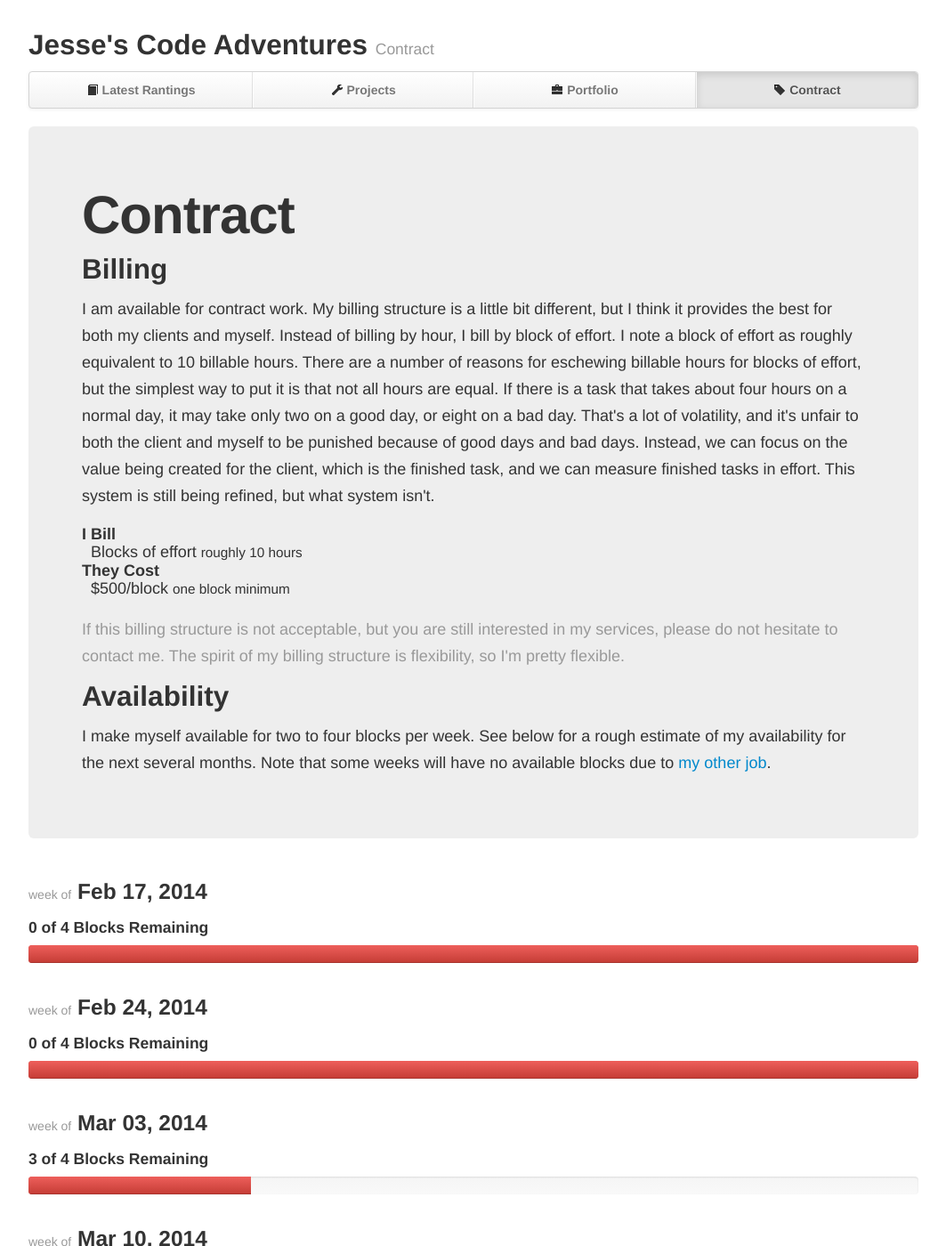
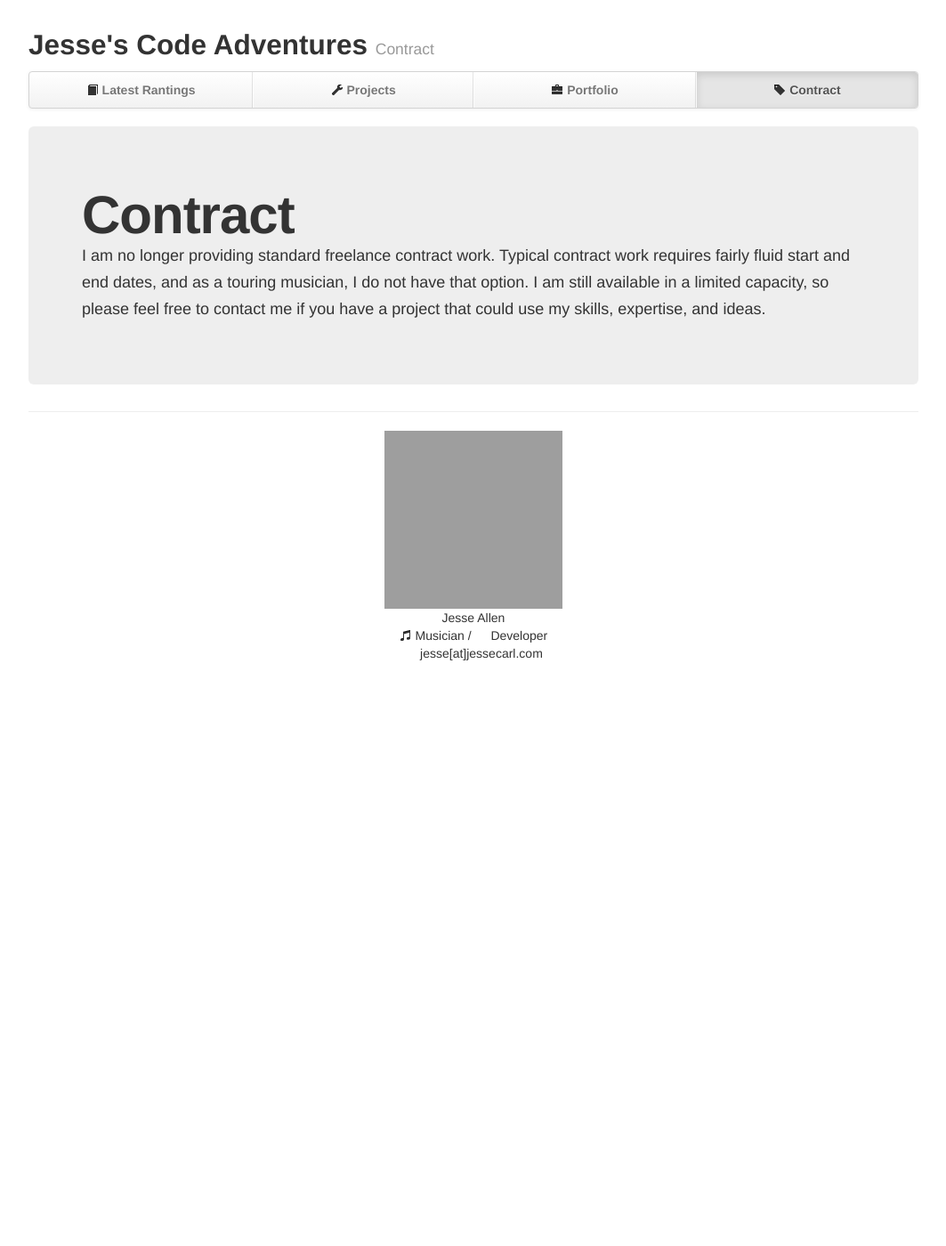
Before and after one commit to jessecarl/jessecarl.github.io, a Jekyll site: the page built from contract/index.html, in a window 1280 px wide and 1400 px high. Shown: the whole window at 89% size, without its empty margins (108-1171 px from the left). Built offline with Jekyll 4.4.1, drawn with Linux system fonts in a browser that asks for light colours; nearby versions of some CDN libraries; a style sheet for code colours, icons or effects is not loaded; some of the changed text lies outside the part shown; grey boxes are pictures that could not be loaded.

Commit message:
Remove contracting availability
Since I'm no longer available for standard contract work,
change the contract page to reflect the more realistic
contract situation.

```diff
--- a/contract/index.html
+++ b/contract/index.html
@@ -2,65 +2,8 @@
 layout: default
 title: Contract
 icon: tag
-blocks:
-  - date: '2014-02-17'
-    total_blocks: 4
-    reserved_blocks: 4
-  - date: '2014-02-24'
-    total_blocks: 4
-    reserved_blocks: 4
-  - date: '2014-03-03'
-    total_blocks: 4
-    reserved_blocks: 1
-  - date: '2014-03-10'
-    total_blocks: 4
-    reserved_blocks: 2
-  - date: '2014-03-17'
-    total_blocks: 4
-    reserved_blocks: 4
-  - date: '2014-03-24'
-    total_blocks: 4
-    reserved_blocks: 4
-  - date: '2014-03-31'
-    total_blocks: 4
-    reserved_blocks: 4
-  - date: '2014-04-07'
-    total_blocks: 4
-    reserved_blocks: 4
-  - date: '2014-04-14'
-    total_blocks: 4
-    reserved_blocks: 0
-  - date: '2014-04-21'
-    total_blocks: 4
-    reserved_blocks: 2
-  - date: '2014-04-28'
-    total_blocks: 4
-    reserved_blocks: 1
 ---
 <div class="hero-unit">
   <h1>{{page.title}}</h1>
-  <h2>Billing</h2>
-  <p>I am available for contract work. My billing structure is a little bit different, but I think it provides the best for both my clients and myself. Instead of billing by hour, I bill by block of effort. I note a block of effort as roughly equivalent to 10 billable hours. There are a number of reasons for eschewing billable hours for blocks of effort, but the simplest way to put it is that not all hours are equal. If there is a task that takes about four hours on a normal day, it may take only two on a good day, or eight on a bad day. That's a lot of volatility, and it's unfair to both the client and myself to be punished because of good days and bad days. Instead, we can focus on the value being created for the client, which is the finished task, and we can measure finished tasks in effort. This system is still being refined, but what system isn't.</p>
-  <dl>
-    <dt>I Bill</dt>
-    <dd>Blocks of effort <small>roughly 10 hours</small></dd>
-    <dt>They Cost</dt>
-    <dd>$500/block <small>one block minimum</small></dd>
-  </dl>
-  <p class="muted">If this billing structure is not acceptable, but you are still interested in my services, please do not hesitate to contact me. The spirit of my billing structure is flexibility, so I'm pretty flexible.</p>
-  <h2>Availability</h2>
-  <p>I make myself available for two to four blocks per week. See below for a rough estimate of my availability for the next several months. Note that some weeks will have no available blocks due to <a href="http://www.runboyrunband.com/">my other job</a>.</p>
+  <p>I am no longer providing standard freelance contract work. Typical contract work requires fairly fluid start and end dates, and as a touring musician, I do not have that option. I am still available in a limited capacity, so please feel free to contact me if you have a project that could use my skills, expertise, and ideas.</p>
 </div>
-{% for block in page.blocks %}
-  <div class="row-fluid">
-    <h3><small>week of</small> {{ block.date | date: "%b %d, %Y" }}</h3>
-    <h4>{{ block.total_blocks | minus: block.reserved_blocks }} of {{ block.total_blocks }} Block{% if block.total_blocks != 1 %}s{% endif %} Remaining</h4>
-    <div class="progress">
-      {% if block.total_blocks > 0 %}
-        <div class="bar bar-danger" style="width: {{ block.reserved_blocks | times: 100 | divided_by: block.total_blocks }}%"></div>
-      {% else %}
-        <div class="bar bar-danger" style="width: 100%"></div>
-      {% endif %}
-    </div>
-  </div>
-{% endfor %}
```
